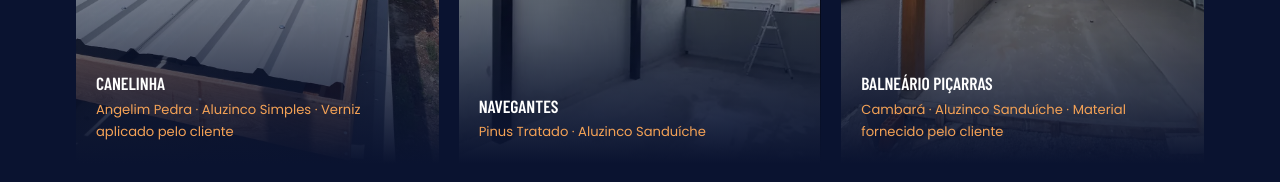
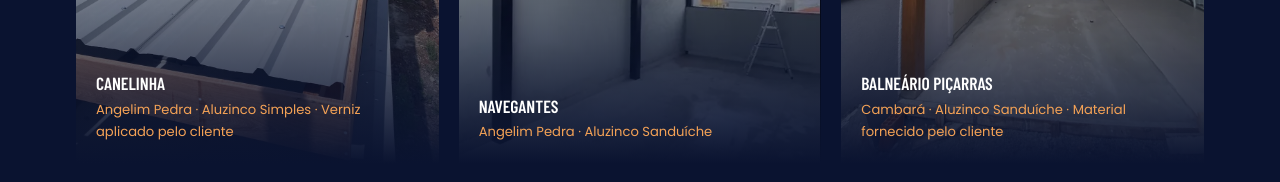
Before and after one commit to fab1obarbosa/pergolados-sttilo-moveis, a React (Vite) app: page /projetos in a window 1280 px wide. Shown: the part 3780-3962 px from the top of the page. Built offline with nearby package versions, Linux system fonts and the light colour scheme.

Commit message:
Corrige madeira da obra de Navegantes para Angelim Pedra
Co-Authored-By: Claude Opus 5.5 <noreply@anthropic.com>

```diff
--- a/src/data/content.ts
+++ b/src/data/content.ts
@@ -115,7 +115,7 @@ export const projetosExtras: Projeto[] = [
   { img: "/img/proj-17.webp", titulo: "Palhoça", legenda: "Pinus Tratado · Policarbonato", cobertura: "outras" },
   { img: "/img/proj-18.webp", titulo: "Florianópolis", legenda: "Pinus Tratado · Fibropolipropileno Leitosa", cobertura: "leitosa" },
   { img: "/img/proj-19.webp", titulo: "Canelinha", legenda: "Angelim Pedra · Aluzinco Simples · Verniz aplicado pelo cliente", cobertura: "simples" },
-  { img: "/img/proj-20.webp", titulo: "Navegantes", legenda: "Pinus Tratado · Aluzinco Sanduíche", cobertura: "sanduiche" },
+  { img: "/img/proj-20.webp", titulo: "Navegantes", legenda: "Angelim Pedra · Aluzinco Sanduíche", cobertura: "sanduiche" },
   { img: "/img/proj-21.webp", titulo: "Balneário Piçarras", legenda: "Cambará · Aluzinco Sanduíche · Material fornecido pelo cliente", cobertura: "sanduiche" },
   { img: "/img/proj-22.webp", titulo: "Brusque", legenda: "Pinus Tratado · Aluzinco Simples", cobertura: "simples" },
 ];
```
Also changed, not shown: _originais/Novas/Navegantes - Angelim Pedra - Sanduiche.png (renamed from _originais/Novas/Navegantes - Pinus Tratado - Sanduiche.png).
